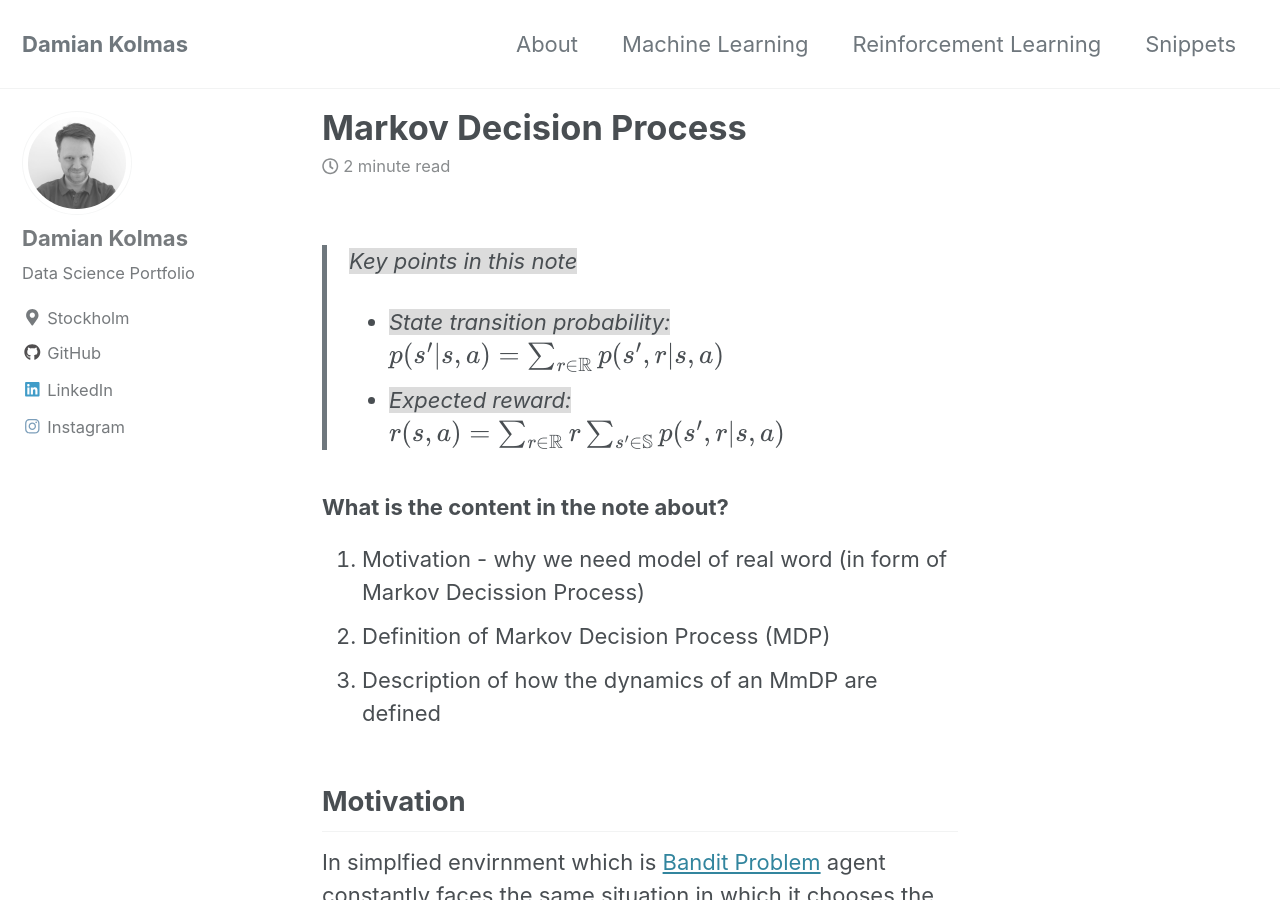
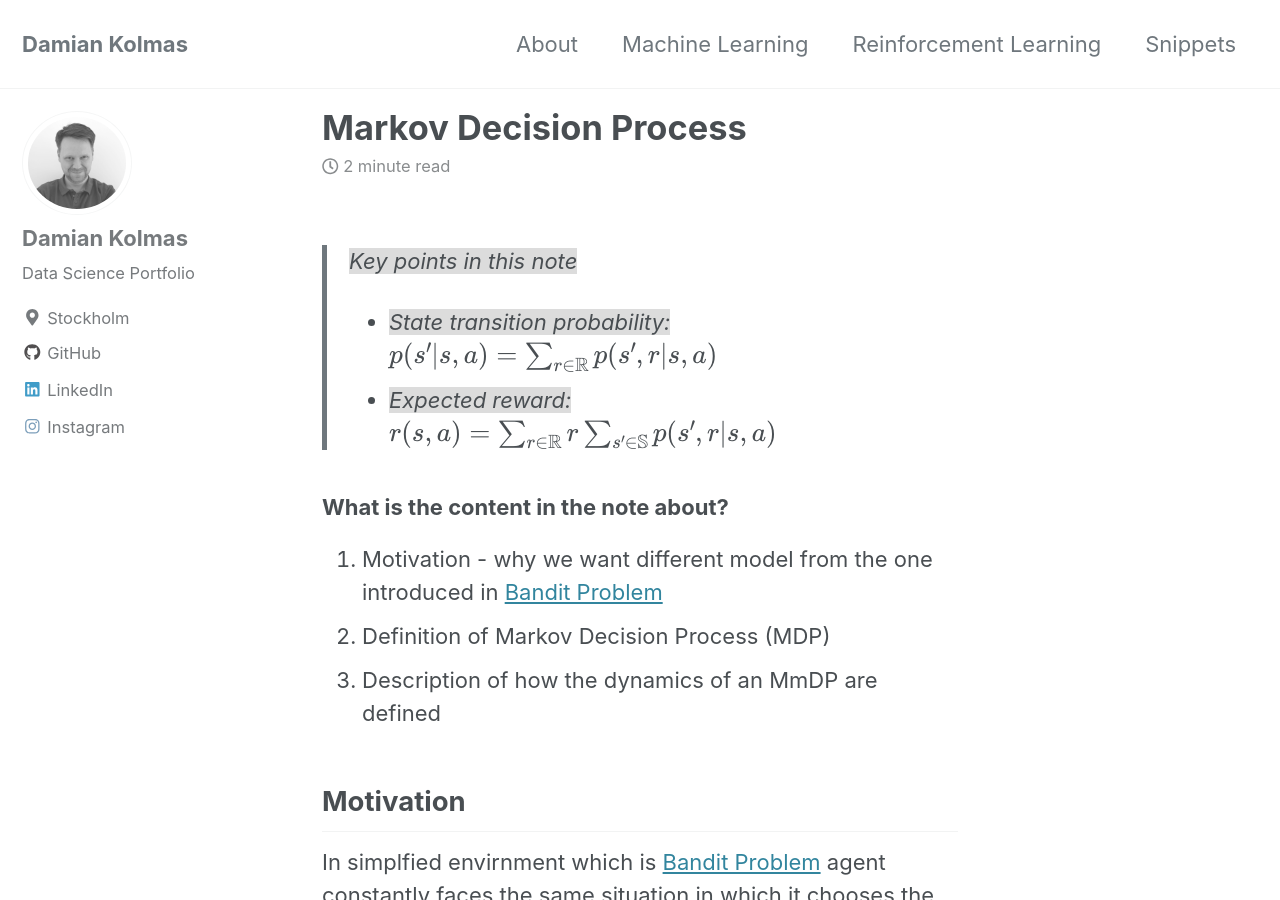
Before and after one commit to DKolmas/DKolmas.github.io, a Jekyll site: the page built from _posts/2019-09-17-Marcov-Decission-Process.md, in a window 1280 px wide and 900 px high. Built offline with Jekyll 4.4.1, drawn with Linux system fonts in a browser that asks for light colours; cached includes are drawn as plain includes; formulas are drawn with MathJax 3.

Commit message:
updating

```diff
--- a/_posts/2019-09-17-Marcov-Decission-Process.md
+++ b/_posts/2019-09-17-Marcov-Decission-Process.md
@@ -9,12 +9,12 @@ mathjax: "true"
 
 > <span style="background-color:gainsboro">Key points in this note</span>
 > * <span style="background-color:gainsboro">State transition probability:</span>
-$$p(s'|s,a) = \sum_{r\in\mathbb{R}}^{}p(s',r|s,a)$$
+$$p(s'|s,a) = \sum_{r\in\mathbb{R}}p(s',r|s,a)$$
 > * <span style="background-color:gainsboro">Expected reward:</span>
-$$r(s,a) = \sum_{r\in\mathbb{R}}^{}r\sum_{s'\in\mathbb{S}}^{}p(s',r|s,a)$$
+$$r(s,a) = \sum_{r\in\mathbb{R}}r\sum_{s'\in\mathbb{S}}p(s',r|s,a)$$
 
 ### What is the content in the note about?
-1. Motivation - why we need model of real word (in form of Markov Decission Process)
+1. Motivation - why we want different model from the one introduced in [Bandit Problem](http://www.damiankolmas.com/rl/Bandit-problem/)
 2. Definition of Markov Decision Process (MDP)
 3. Description of how the dynamics of an MmDP are defined
 
```
